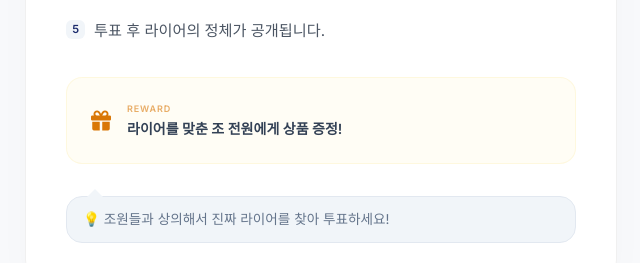
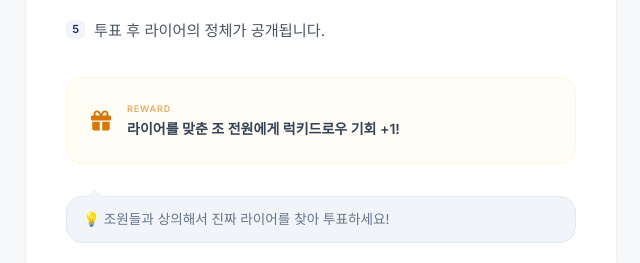
Before and after one commit to yj2da/ifriend-guide-closing, a plain HTML site: page index.html in a window 1280 px wide. Shown: the part 794-1057 px from the top of the page, 319-959 px from the left. Drawn offline with nearby package versions, Linux system fonts and the light colour scheme.

Commit message:
Update Liar Game rewards and refine multi-language translations

```diff
--- a/index.html
+++ b/index.html
@@ -212,7 +212,7 @@
                     "모든 설명이 끝난 후, 조별끼리 3분간 의논하여 라이어일 것 같은 조 번호를 배부된 보드판에 써주세요.",
                     "투표 후 라이어의 정체가 공개됩니다."
                 ],
-                game1Prize: "라이어를 맞춘 조 전원에게 상품 증정!",
+                game1Prize: "라이어를 맞춘 조 전원에게 럭키드로우 기회 +1!",
                 game1Tip: "💡 조원들과 상의해서 진짜 라이어를 찾아 투표하세요!",
                 game2Title: "뮤직 스탑 빙고",
                 game2Rules: [
@@ -237,7 +237,7 @@
                     "After everyone speaks, groups have 3 mins to discuss and write the Liar's group number on the board.",
                     "The Liar's identity will be revealed after voting."
                 ],
-                game1Prize: "Prizes for all team members who catch the Liar!",
+                game1Prize: "+1 Lucky Draw chance for everyone who catches the Liar!",
                 game1Tip: "💡 Discuss with your team to find the real Liar!",
                 game2Title: "Music Stop Bingo",
                 game2Rules: [
@@ -258,11 +258,11 @@
                 game1Rules: [
                     "各グループからステージに上がる代表者を1名選んでください。",
                     "代表者にはお題が与えられますが、一人の「ライアー」には別のお題が与えられます。",
-                    "一人ずつ順番にお題について一文で説明します。（※お題を直接言ってはいけません）",
-                    "全員の説明が終わった後、3分間話し合い、ライアーだと思うグループ番号をボードに書いてください。",
+                    "一人ずつ順番にお題を直接言わずに一文で説明します。",
+                    "全員の説明が終わった後、各グループで3分間話し合ってライアーを特定します。",
                     "投票後、ライアーの正体が公開されます。"
                 ],
-                game1Prize: "ライアーを当てたグループ全員に賞品をプレゼント！",
+                game1Prize: "ライアーを当てたグループ全員にラッキードローのチャンス+1！",
                 game1Tip: "💡 チームメイトと相談して、本物のライアーを見つけて投票しましょう！",
                 game2Title: "ミュージック・ストップ・ビンゴ",
                 game2Rules: [
@@ -287,7 +287,7 @@
                     "描述结束后，各组讨论3分钟，并将认为可能是说谎者的组号写在发放的小白板上。",
                     "投票结束后，揭晓说谎者的真实身份。"
                 ],
-                game1Prize: "成功识破说谎者的团队将获得精美礼品！",
+                game1Prize: "成功识破说谎者的团队成员将获得 1 次抽奖机会！",
                 game1Tip: "💡 与组员讨论，找出真正的说谎者并投票吧！",
                 game2Title: "音乐停止宾果",
                 game2Rules: [
```
